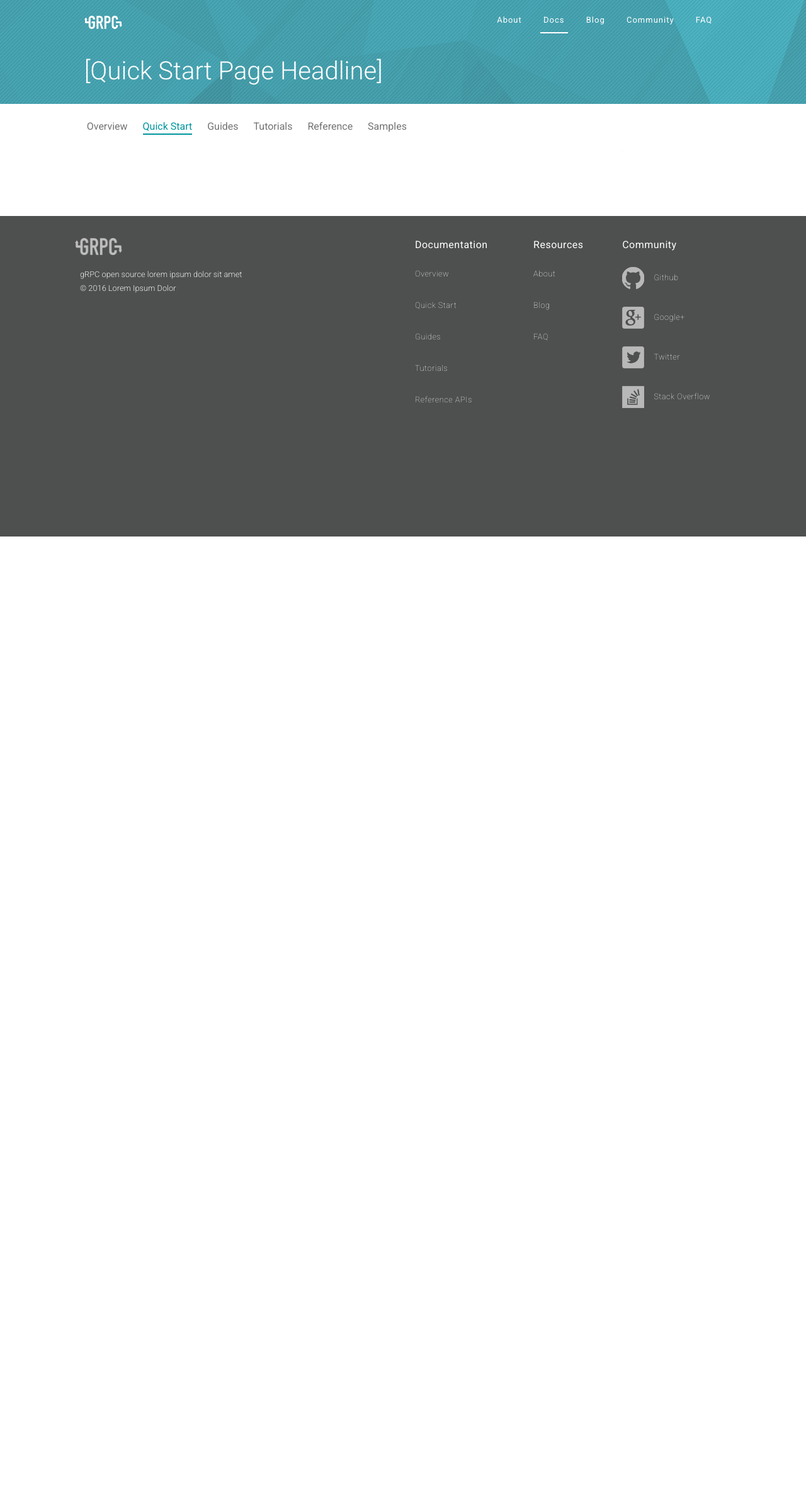
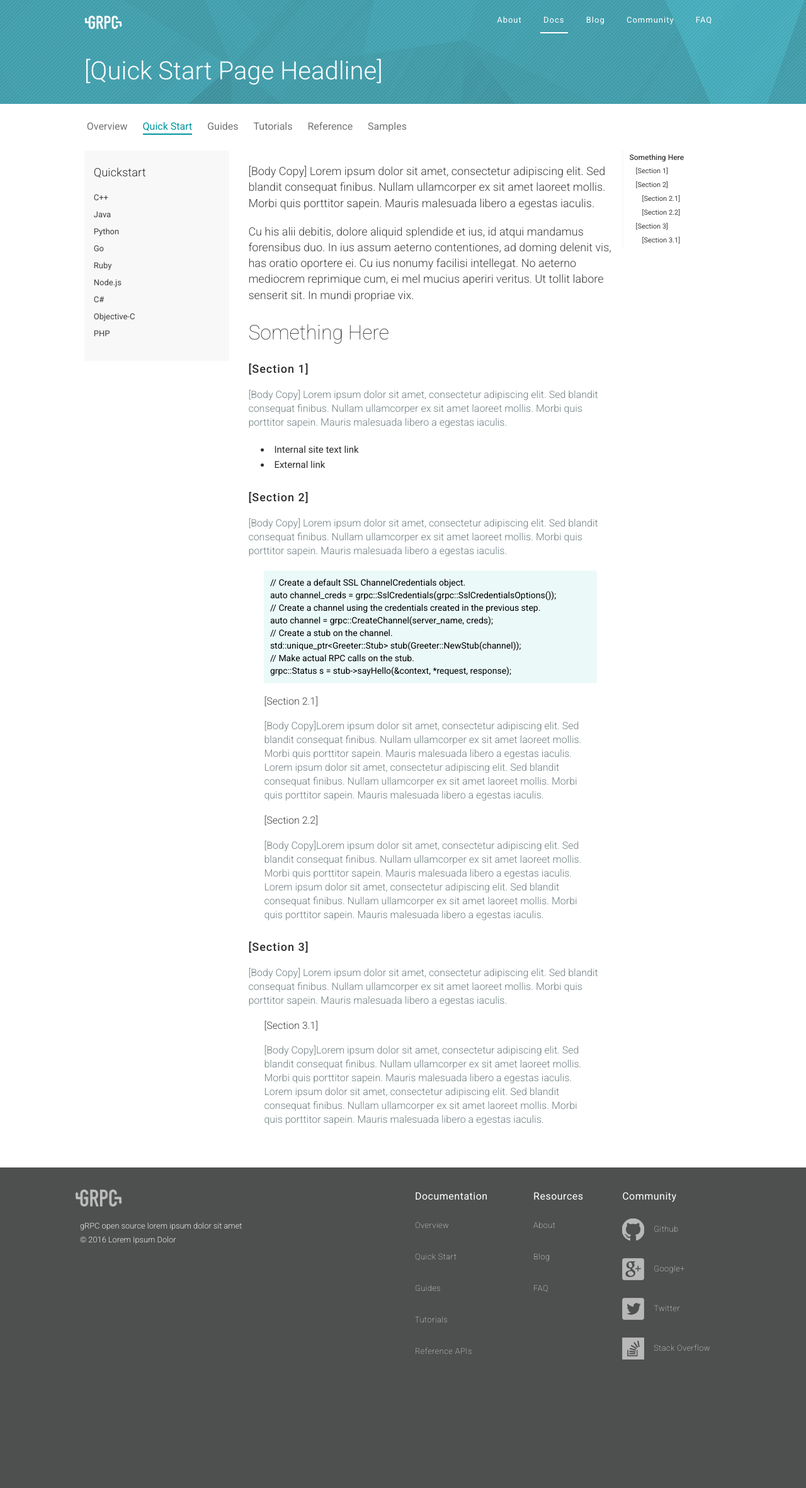
Before and after one commit to grpc/grpc.github.io, a Jekyll site: the page built from docs/quickstart/index.md, in a window 1280 px wide. Shown: the whole page at 63% size. Built offline with Jekyll 4.4.1, drawn with Linux system fonts in a browser that asks for light colours; nearby versions of some CDN libraries; before the commit the page ends 900 px from its top, so only the background shows below that; grey boxes are pictures that could not be loaded.

Commit message:
Adds side nav for more doc pages"

````diff
--- /dev/null
+++ b/_includes/doc-side-quickstart-nav.html
@@ -0,0 +1,13 @@
+<ul class="doc-side-nav">
+	{% assign current = page.url | downcase | split: '/' %}
+	<li><h5 class="doc-side-nav-title">Quickstart</h5></li>
+	<li class="doc-side-nav-list-item"><a href="{{ site.baseurl }}/docs/quickstart/c++.html" {% if current[3] == 'overview.html' %}class='current'{% endif %}>C++</a></li>
+	<li class="doc-side-nav-list-item"><a href="{{ site.baseurl }}/docs/quickstart/c++.html" {% if current[3] == 'overview.html' %}class='current'{% endif %}>Java</a></li>
+	<li class="doc-side-nav-list-item"><a href="{{ site.baseurl }}/docs/quickstart/java.html" {% if current[3] == 'quick-start.html' %}class='current'{% endif %}>Python</a></li>
+	<li class="doc-side-nav-list-item"><a href="{{ site.baseurl }}/docs/quickstart/hello-world.html" {% if current[3] == 'hello-world.html' %}class='current'{% endif %}>Go</a></li>
+	<li class="doc-side-nav-list-item"><a href="{{ site.baseurl }}/docs/quickstart/concepts.html" {% if current[3] == 'concepts.html' %}class='current'{% endif %}>Ruby</a></li>
+	<li class="doc-side-nav-list-item"><a href="{{ site.baseurl }}/docs/quickstart/auth.html" {% if current[3] == 'auth.html' %}class='current'{% endif %}>Node.js</a></li>
+	<li class="doc-side-nav-list-item"><a href="{{ site.baseurl }}/docs/quickstart/wire.html" {% if current[3] == 'wire.html' %}class='current'{% endif %}>C#</a></li>
+	<li class="doc-side-nav-list-item"><a href="{{ site.baseurl }}/docs/quickstart/error.html" {% if current[3] == 'error.html' %}class='current'{% endif %}>Objective-C</a></li>
+ 	<li class="doc-side-nav-list-item"><a href="{{ site.baseurl }}/docs/quickstart/contributing.html" {% if current[3] == 'contributing.html' %}class='current'{% endif %}>PHP</a></li>
+ </ul>
--- a/_layouts/docs.html
+++ b/_layouts/docs.html
@@ -14,6 +14,10 @@ bodyclass: docs
                 <div class="col-sm-3">
                     {% if current[2] == 'guides' %}
                         {% include doc-side-guides-nav.html %}
+                    {% elsif current[2] == 'quickstart' %}
+                        {% include doc-side-quickstart-nav.html %}
+                    {% elsif current[2] == 'samples' %}
+                        {% include doc-side-samples-nav.html %}
                     {% endif %}
                 </div>
                 <div class="col-sm-7 {{ page.type }}">
--- a/_sass/pages/_faq.scss
+++ b/_sass/pages/_faq.scss
@@ -1,8 +1,7 @@
 // FAQ page
-body.faq {
-    .faq-container {
-        padding-bottom: 150px;
-    }
+.faq-container {
+    padding-bottom: 150px;
+
     .submenu-content p,li,ul{
         font-size: 12px;
         font-weight: 400;
--- /dev/null
+++ b/docs/quickstart/index.md
@@ -0,0 +1,52 @@
+---
+layout: docs
+title: Quick Start
+headline: '[Quick Start Page Headline]'
+bodyclass: docs
+type: markdown
+---
+<p class="lead">
+[Body Copy] Lorem ipsum dolor sit amet, consectetur adipiscing elit. Sed blandit consequat finibus. Nullam ullamcorper ex sit amet laoreet mollis. Morbi quis porttitor sapein. Mauris malesuada libero a egestas iaculis.
+</p>
+<p class="lead">
+Cu his alii debitis, dolore aliquid splendide et ius, id atqui mandamus forensibus duo.
+In ius assum aeterno contentiones, ad doming delenit vis, has oratio oportere ei. Cu ius nonumy facilisi intellegat. No aeterno mediocrem reprimique cum, ei mel mucius aperiri veritus. Ut tollit labore senserit sit. In mundi propriae vix.
+</p>
+
+<div id="toc" class="toc mobile-toc"></div>
+
+
+## Something Here
+
+### [Section 1]
+[Body Copy] Lorem ipsum dolor sit amet, consectetur adipiscing elit. Sed blandit consequat finibus. Nullam ullamcorper ex sit amet laoreet mollis. Morbi quis porttitor sapein. Mauris malesuada libero a egestas iaculis.
+
+ -  Internal site text link
+ -  External link
+
+### [Section 2]
+[Body Copy] Lorem ipsum dolor sit amet, consectetur adipiscing elit. Sed blandit consequat finibus. Nullam ullamcorper ex sit amet laoreet mollis. Morbi quis porttitor sapein. Mauris malesuada libero a egestas iaculis.
+
+```ruby
+// Create a default SSL ChannelCredentials object.
+auto channel_creds = grpc::SslCredentials(grpc::SslCredentialsOptions());
+// Create a channel using the credentials created in the previous step.
+auto channel = grpc::CreateChannel(server_name, creds);
+// Create a stub on the channel.
+std::unique_ptr<Greeter::Stub> stub(Greeter::NewStub(channel));
+// Make actual RPC calls on the stub.
+grpc::Status s = stub->sayHello(&context, *request, response);
+```
+
+#### [Section 2.1]
+[Body Copy]Lorem ipsum dolor sit amet, consectetur adipiscing elit. Sed blandit consequat finibus. Nullam ullamcorper ex sit amet laoreet mollis. Morbi quis porttitor sapein. Mauris malesuada libero a egestas iaculis. Lorem ipsum dolor sit amet, consectetur adipiscing elit. Sed blandit consequat finibus. Nullam ullamcorper ex sit amet laoreet mollis. Morbi quis porttitor sapein. Mauris malesuada libero a egestas iaculis.
+
+#### [Section 2.2]
+[Body Copy]Lorem ipsum dolor sit amet, consectetur adipiscing elit. Sed blandit consequat finibus. Nullam ullamcorper ex sit amet laoreet mollis. Morbi quis porttitor sapein. Mauris malesuada libero a egestas iaculis. Lorem ipsum dolor sit amet, consectetur adipiscing elit. Sed blandit consequat finibus. Nullam ullamcorper ex sit amet laoreet mollis. Morbi quis porttitor sapein. Mauris malesuada libero a egestas iaculis.
+
+
+### [Section 3]
+[Body Copy] Lorem ipsum dolor sit amet, consectetur adipiscing elit. Sed blandit consequat finibus. Nullam ullamcorper ex sit amet laoreet mollis. Morbi quis porttitor sapein. Mauris malesuada libero a egestas iaculis.
+
+#### [Section 3.1]
+[Body Copy]Lorem ipsum dolor sit amet, consectetur adipiscing elit. Sed blandit consequat finibus. Nullam ullamcorper ex sit amet laoreet mollis. Morbi quis porttitor sapein. Mauris malesuada libero a egestas iaculis. Lorem ipsum dolor sit amet, consectetur adipiscing elit. Sed blandit consequat finibus. Nullam ullamcorper ex sit amet laoreet mollis. Morbi quis porttitor sapein. Mauris malesuada libero a egestas iaculis.
--- /dev/null
+++ b/docs/samples/index.md
@@ -0,0 +1,52 @@
+---
+layout: docs
+title: Samples
+headline: '[Samples Page Headline]'
+bodyclass: docs
+type: markdown
+---
+<p class="lead">
+[Body Copy] Lorem ipsum dolor sit amet, consectetur adipiscing elit. Sed blandit consequat finibus. Nullam ullamcorper ex sit amet laoreet mollis. Morbi quis porttitor sapein. Mauris malesuada libero a egestas iaculis.
+</p>
+<p class="lead">
+Cu his alii debitis, dolore aliquid splendide et ius, id atqui mandamus forensibus duo.
+In ius assum aeterno contentiones, ad doming delenit vis, has oratio oportere ei. Cu ius nonumy facilisi intellegat. No aeterno mediocrem reprimique cum, ei mel mucius aperiri veritus. Ut tollit labore senserit sit. In mundi propriae vix.
+</p>
+
+<div id="toc" class="toc mobile-toc"></div>
+
+
+## Something Here
+
+### [Section 1]
+[Body Copy] Lorem ipsum dolor sit amet, consectetur adipiscing elit. Sed blandit consequat finibus. Nullam ullamcorper ex sit amet laoreet mollis. Morbi quis porttitor sapein. Mauris malesuada libero a egestas iaculis.
+
+ -  Internal site text link
+ -  External link
+
+### [Section 2]
+[Body Copy] Lorem ipsum dolor sit amet, consectetur adipiscing elit. Sed blandit consequat finibus. Nullam ullamcorper ex sit amet laoreet mollis. Morbi quis porttitor sapein. Mauris malesuada libero a egestas iaculis.
+
+```ruby
+// Create a default SSL ChannelCredentials object.
+auto channel_creds = grpc::SslCredentials(grpc::SslCredentialsOptions());
+// Create a channel using the credentials created in the previous step.
+auto channel = grpc::CreateChannel(server_name, creds);
+// Create a stub on the channel.
+std::unique_ptr<Greeter::Stub> stub(Greeter::NewStub(channel));
+// Make actual RPC calls on the stub.
+grpc::Status s = stub->sayHello(&context, *request, response);
+```
+
+#### [Section 2.1]
+[Body Copy]Lorem ipsum dolor sit amet, consectetur adipiscing elit. Sed blandit consequat finibus. Nullam ullamcorper ex sit amet laoreet mollis. Morbi quis porttitor sapein. Mauris malesuada libero a egestas iaculis. Lorem ipsum dolor sit amet, consectetur adipiscing elit. Sed blandit consequat finibus. Nullam ullamcorper ex sit amet laoreet mollis. Morbi quis porttitor sapein. Mauris malesuada libero a egestas iaculis.
+
+#### [Section 2.2]
+[Body Copy]Lorem ipsum dolor sit amet, consectetur adipiscing elit. Sed blandit consequat finibus. Nullam ullamcorper ex sit amet laoreet mollis. Morbi quis porttitor sapein. Mauris malesuada libero a egestas iaculis. Lorem ipsum dolor sit amet, consectetur adipiscing elit. Sed blandit consequat finibus. Nullam ullamcorper ex sit amet laoreet mollis. Morbi quis porttitor sapein. Mauris malesuada libero a egestas iaculis.
+
+
+### [Section 3]
+[Body Copy] Lorem ipsum dolor sit amet, consectetur adipiscing elit. Sed blandit consequat finibus. Nullam ullamcorper ex sit amet laoreet mollis. Morbi quis porttitor sapein. Mauris malesuada libero a egestas iaculis.
+
+#### [Section 3.1]
+[Body Copy]Lorem ipsum dolor sit amet, consectetur adipiscing elit. Sed blandit consequat finibus. Nullam ullamcorper ex sit amet laoreet mollis. Morbi quis porttitor sapein. Mauris malesuada libero a egestas iaculis. Lorem ipsum dolor sit amet, consectetur adipiscing elit. Sed blandit consequat finibus. Nullam ullamcorper ex sit amet laoreet mollis. Morbi quis porttitor sapein. Mauris malesuada libero a egestas iaculis.
````
Also changed, not shown: _includes/doc-side-samples-nav.html (added, +12 -0 lines), docs/quickstart/index.html (deleted, +0 -7 lines), docs/samples/index.html (deleted, +0 -7 lines).
